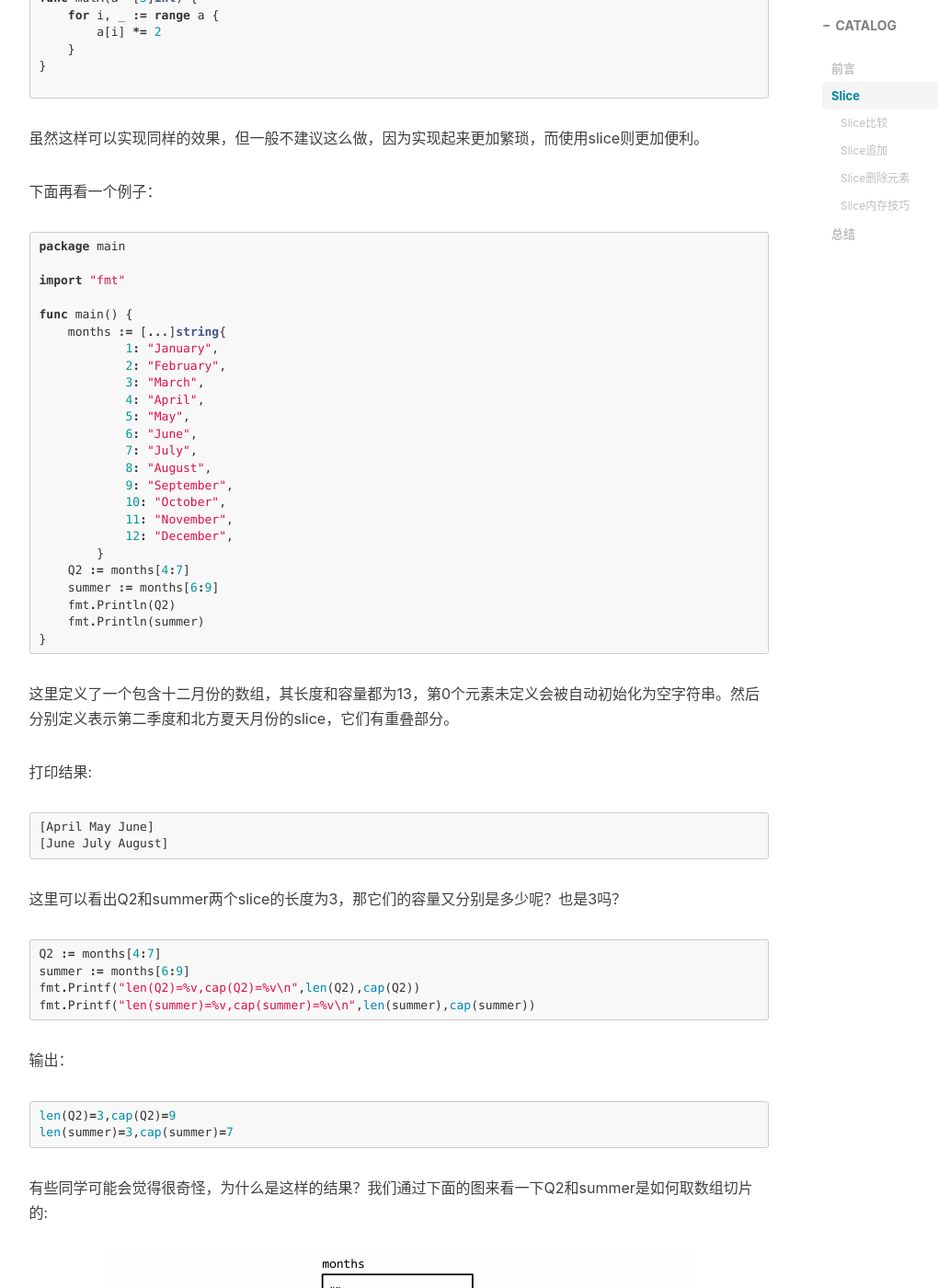
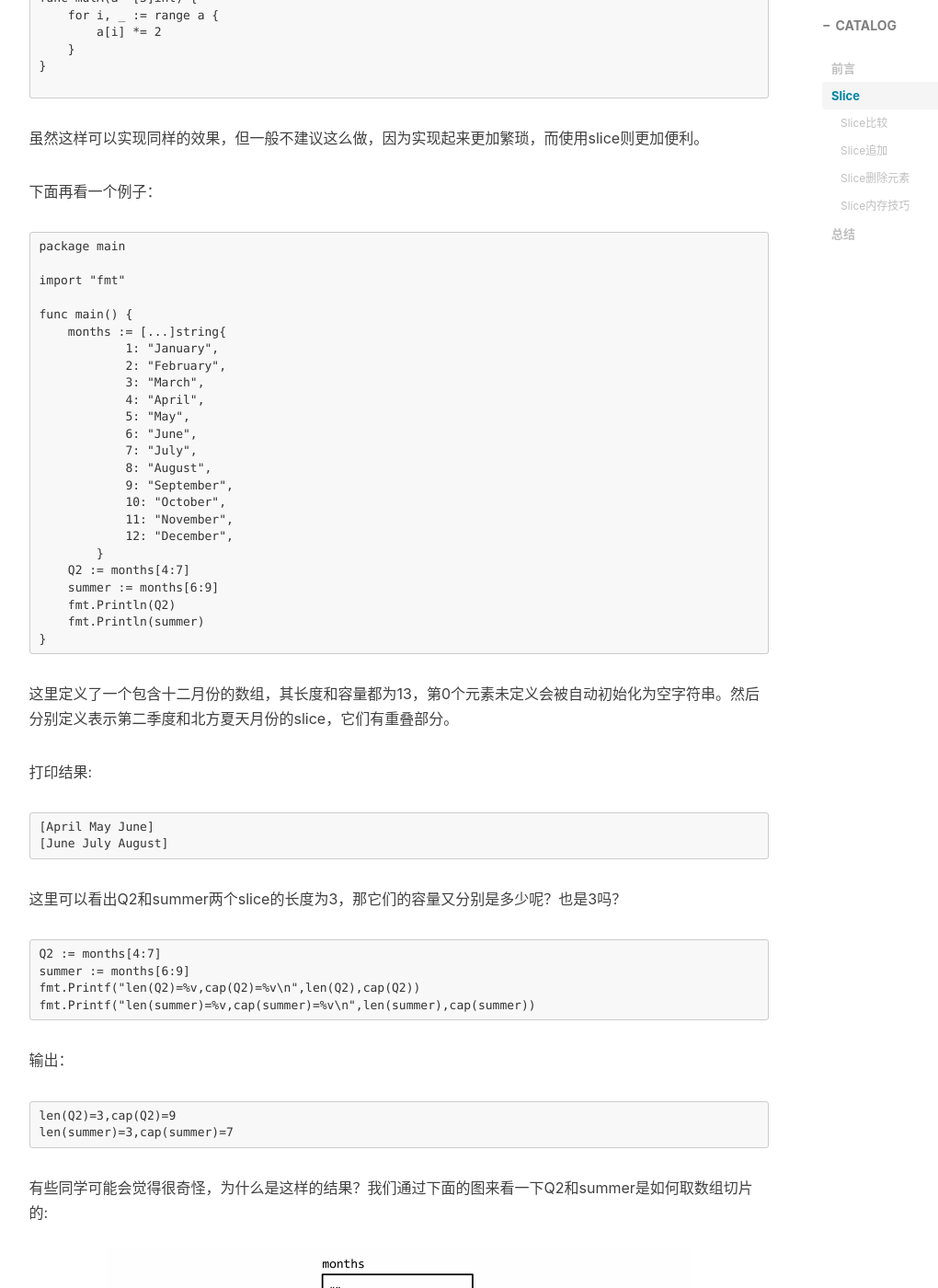
Before and after one commit to fengh0409/fengh0409.github.io, a Jekyll site: the page built from _posts/2017-06-04-slice-how-to-work-in-go.markdown, in a window 1280 px wide and 1400 px high, scrolled down 1781 px. Shown: the whole window at 92% size, without its empty margins (136-1156 px from the left). Built offline with Jekyll 4.4.1, drawn with Linux system fonts in a browser that asks for light colours; nearby versions of some CDN libraries; comment, search, counter and statistics services are not loaded; some of the changed text lies outside the part shown.

Commit message:
Update 2017-06-04-slice-how-to-work-in-go.markdown

````diff
--- a/_posts/2017-06-04-slice-how-to-work-in-go.markdown
+++ b/_posts/2017-06-04-slice-how-to-work-in-go.markdown
@@ -17,7 +17,7 @@ slice也叫切片，是一种建立在数组类型之上的抽象类型，和数
 
 ## Slice
 下面有段程序，我们分别定义一个数组a和切片b，对其每个元素乘以2，然后查看打印结果。
-```go
+```
 package main
 
 import (
@@ -49,7 +49,7 @@ func mulB(a []int) {
 ```
 
 打印结果：
-```go
+```
 [1 2 3 4 5]
 [2 4 6 8 10]
 ```
@@ -59,7 +59,7 @@ func mulB(a []int) {
 > **一个slice由三部分构成：指针、长度和容量，slice的底层引用了一个数组对象，多个slice之间可以共享同一底层数据，指针指向第一个slice元素对应的底层数组元素的地址，要注意的是slice的第一个元素并不一定就是数组的第一个元素。**
 
 这个弄明白，slice基本就懂了。因为slice是对一个底层数组的引用，所以向函数传递slice将允许在函数内部修改slice的值，因此上述切片b的元素被成功修改。当然，我们要使用上述方法修改数组a的值也是可以的，将数组以指针的形式传递给函数，如下：
-```go
+```
 func main() {
     a := [5]int{1, 2, 3, 4, 5}
     mulA(&a)
@@ -77,7 +77,7 @@ func mulA(a *[5]int) {
 虽然这样可以实现同样的效果，但一般不建议这么做，因为实现起来更加繁琐，而使用slice则更加便利。
 
 下面再看一个例子：
-```go
+```
 package main
 
 import "fmt"
@@ -106,13 +106,13 @@ func main() {
 这里定义了一个包含十二月份的数组，其长度和容量都为13，第0个元素未定义会被自动初始化为空字符串。然后分别定义表示第二季度和北方夏天月份的slice，它们有重叠部分。
 
 打印结果:
-```go
+```
 [April May June]
 [June July August]
 ```
 
 这里可以看出Q2和summer两个slice的长度为3，那它们的容量又分别是多少呢？也是3吗？
-```go
+```
 Q2 := months[4:7]
 summer := months[6:9]
 fmt.Printf("len(Q2)=%v,cap(Q2)=%v\n",len(Q2),cap(Q2))
@@ -120,7 +120,7 @@ fmt.Printf("len(summer)=%v,cap(summer)=%v\n",len(summer),cap(summer))
 ```
 
 输出：
-```go
+```
 len(Q2)=3,cap(Q2)=9
 len(summer)=3,cap(summer)=7
 ```
@@ -130,32 +130,32 @@ len(summer)=3,cap(summer)=7
 前面我们提到过，slice的底层引用了一个数组对象，而Q2和summer都是从months数组里取的切片，即他们共享同一个底层数组，所以Q2的容量是从Q2的第一个元素Q2[0]即months[4]开始到数组最后一个元素，summer的容量是从summer的第一个元素summer[0]即months[6]开始到数组最后一个元素。
 
 OK，现在我们对summer切片再进行切片操作，看看取不同长度会产生什么样的结果。
-```go
+```
 // 从summer切片第0个元素开始，取5个元素
 endlessSummer := summer[:5]
 fmt.Println(endlessSummer)
 ```
 
 会是这样的结果吗？
-```go
+```
 [June July August "" ""]
 ```
 并不是。
 
 运行程序，得到的正确结果如下：
-```go
+```
 [June July August September October]
 ```
 咦，summer不是只取了months数组的`[June July August]`三个元素吗？为什么summer[:5]会取出5个元素呢？是的，summer确实是只取了底层数组的三个元素，但由于`cap(summer)=7`，所以对summer进行`summer[:5]`操作时会扩展summer切片，即新生成的切片`len(endlessSummer)=5`，又由于共享了底层数组，所以`summer[:5]`会从底层数组中取出5个元素，注意新生成的切片和summer是也是共享同一底层数组的，所以`cap(endlessSummer)=7`
 
 举一反三，如果是这样取切片呢：
-```go
+```
 // 从summer切片第0个元素开始，取10个元素
 fmt.Println(summer[:10])
 ```
 
 结果会是下面这样吗？
-```go
+```
 [June July August September October November December "" "" ""]
 ```
 
@@ -164,7 +164,7 @@ fmt.Println(summer[:10])
 运行程序时会发现报panic异常，咦，为什么这次没有扩展summer呢？其实是扩展了，但summer的容量只有7，所以只能将summer扩展到7个元素。**在go语言中，超出cap的切片操作将导致panic异常。**
 
 当获取一个切片时，若省略结束值，则其默认是切片的长度而不是容量；若指定结束元素，则可指定为容量：
-```go
+```
 fmt.Println(summer[:])    // [June July August]
 fmt.Println(summer[:7])   // [June July August September October November December]
 fmt.Println(summer[:8])   // panic
@@ -172,7 +172,7 @@ fmt.Println(summer[:8])   // panic
 
 #### Slice比较
 请看下面的例子，b和c切片取自同一个底层数组，然后比较他们是否相等
-```go
+```
 func main() {
     a := [...]int{1, 2, 3, 4, 5}
     b := a[:]
@@ -182,7 +182,7 @@ func main() {
 ```
 
 运行程序会发现直接报错，这是因为在go语言中不能直接比较两个slice是否相等，这是一个不合法的操作（数组是可以直接比较的），要想比较两个slice，我们只能通过间接比较slice中的每个元素来确定slice是否相等。
-```go
+```
 func equal(x, y []string) bool {
     if len(x) != len(y) {
         return false
@@ -202,7 +202,7 @@ func equal(x, y []string) bool {
 slice的长度是可变的，意味着我们可以对其添加或删除元素。go提供了一个内置的`append`函数用于向slice追加元素，当超出切片容量时也可以继续追加，那这其中到底是如何实现的呢？我们来一探究竟。
 
 先看下面的例子：
-```go
+```
 func main() {
     var x []int
     for i := 0; i < 10; i++ {
@@ -213,7 +213,7 @@ func main() {
 ```
 
 打印结果：
-```go
+```
 0 len=1,cap=1	[0]
 1 len=2,cap=2	[0 1]
 2 len=3,cap=4	[0 1 2]
@@ -232,7 +232,7 @@ func main() {
 这里有个问题是无法确认append函数在增加切片容量时是否分配了新的内存，所以往往将追加元素后的切片值赋给原来切片变量：`slice := append(slice, s)`
 
 更新slice变量不仅对调用append函数是必要的，实际上对应任何可能导致长度、容量或底层数组变化的操作都是必要的。要正确地使用slice，需要记住尽管底层数组的元素是间接访问的，但是slice对应结构体本身的指针、长度和容量部分是直接访问的。从这个角度看，slice并不是一个纯粹的引用类型，它实际上是一个类似下面结构体的聚合类型(摘自go语言圣经)：
-```go
+```
 type IntSlice struct {
     ptr      *int
     len, cap int
@@ -240,7 +240,7 @@ type IntSlice struct {
 ```
 
 官方没有提供append函数的源码，这里我们基于以上原理自己实现了一个类似append的函数：
-```go
+```
 func appendInt(x []int, y int) []int {
     var z []int
     zlen := len(x) + 1
@@ -267,7 +267,7 @@ go没有提供直接删除slice元素的函数，要删除slice中的元素，
 
 要删除slice中间的某个元素并保存原有的元素顺序，可以通过内置的copy函数将后面的子slice向前依次移动一位，然后删除切片到倒数第二个元素：
 
-```go
+```
 func remove(x []int, i int) []int {
     copy(x[i:], x[i+1:])
     return x[:len(x)-1]
@@ -280,13 +280,13 @@ func main() {
 ```
 
 打印结果：
-```go
+```
 [1 2 4 5]
 ```
 
 如果删除元素后不用保持原来顺序的话，我们可以直接用最后一个元素覆盖被删除的元素：
 
-```go
+```
 func remove(x []int, i int) []int {
     x[i] = x[len(x)-1]
     return x[:len(x)-1]
@@ -299,13 +299,13 @@ func main() {
 ```
 
 打印结果：
-```go
+```
 [1 2 5 4]
 ```
 
 #### Slice内存技巧
 比如我们要去除一个slice中的空字符串：
-```go
+```
 package main
 
 import "fmt"
@@ -324,7 +324,7 @@ func nonempty(strings []string) []string {
 这里直接在原有的slice上进行修改，输入和输出的slice共享同一个底层数组，避免了重新分配内存。因此我们通常会这样使用nonempty函数：data = nonempty(data)。
 
 nonempty函数也可以使用append函数实现：
-```go
+```
 func nonempty2(strings []string) []string {
     out := strings[:0]
     for _, s := range strings {
````
